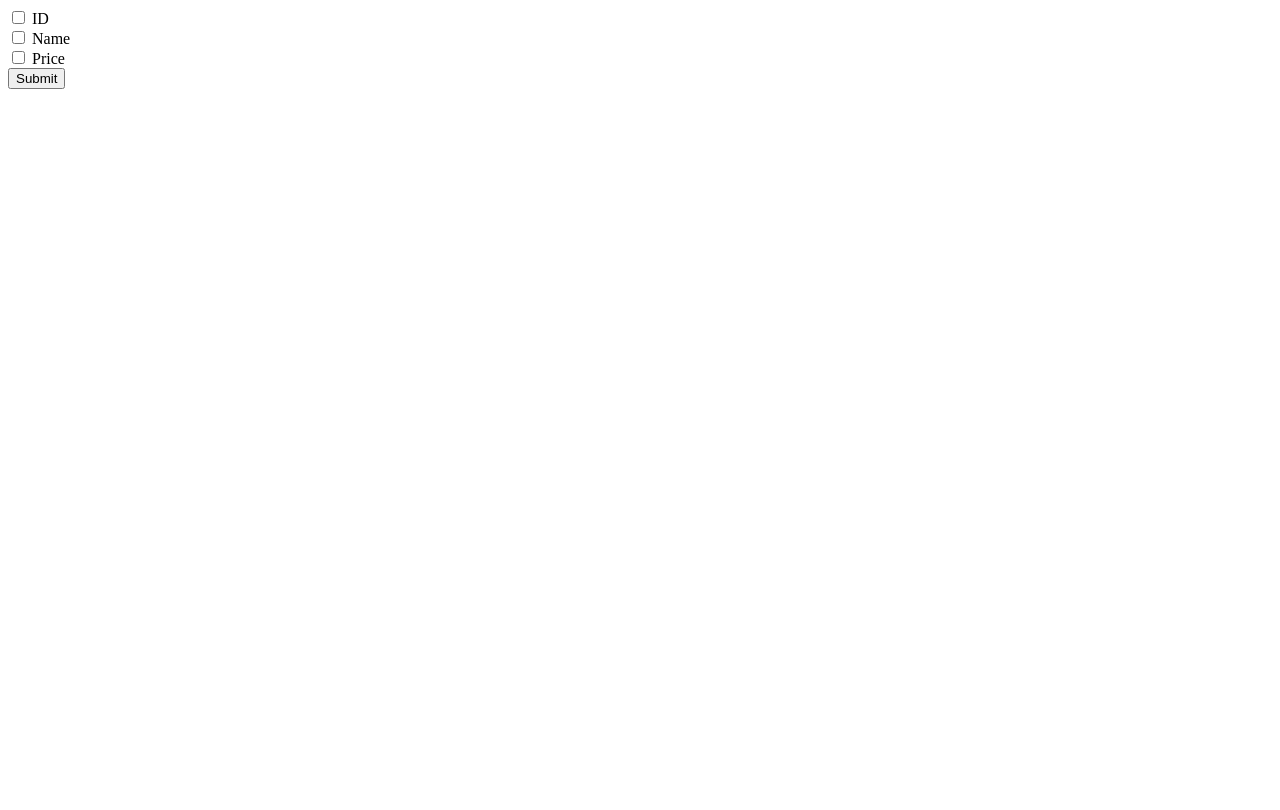
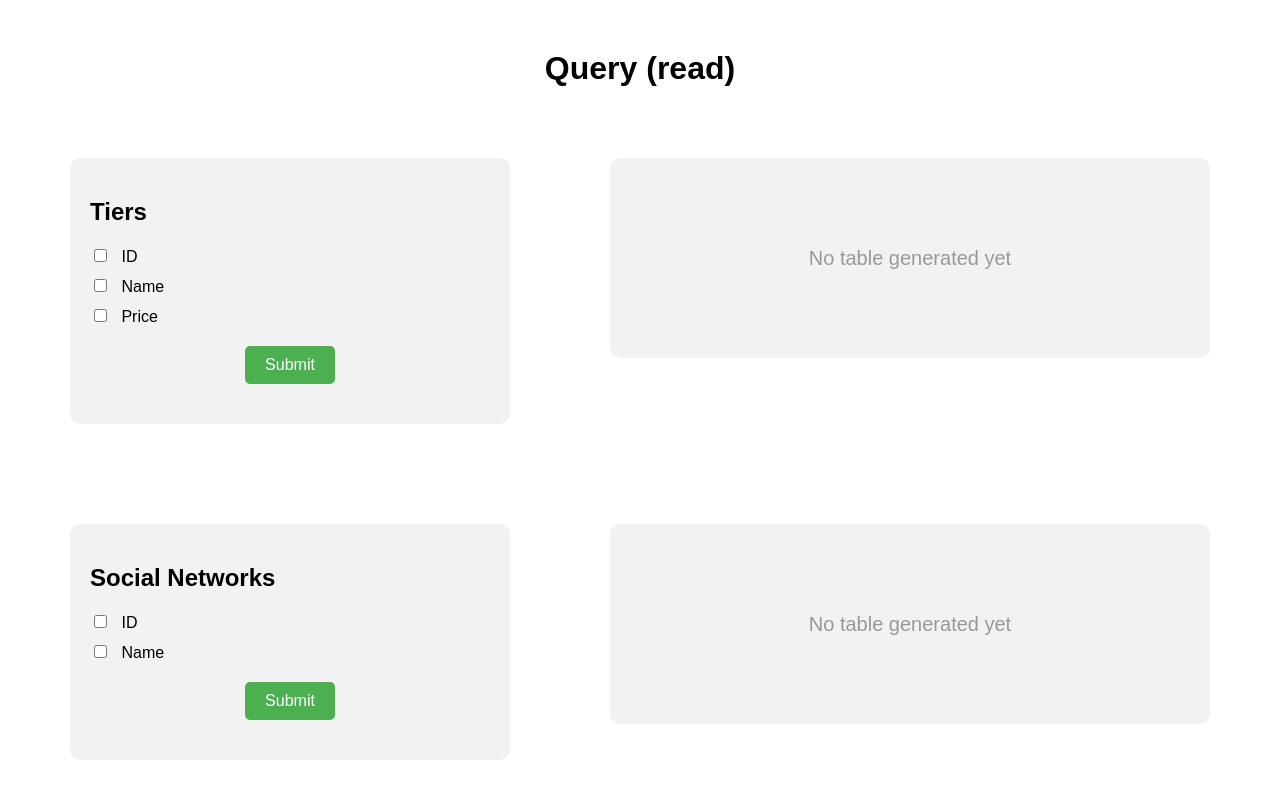
Before and after one commit to camargomau/marketing, a website: page pages/index.html in a window 1280 px wide. Drawn offline with Linux system fonts and the light colour scheme.

Commit message:
Add socialNetworks table and styling

```diff
--- a/localSettings.json
+++ b/localSettings.json
@@ -1,6 +1,6 @@
 {
 	"db": {
-		"host": "localhost",
+		"host": "192.168.0.101",
 		"port": 3306,
 		"user": "psycake",
 		"password": "root",
--- a/pages/index.html
+++ b/pages/index.html
@@ -5,21 +5,37 @@
     <meta http-equiv="X-UA-Compatible" content="IE=edge" />
     <meta name="viewport" content="width=device-width, initial-scale=1.0" />
     <title>Document</title>
+    <link rel="stylesheet" href="styles.css" />
     <script type="text/javascript" src="scripts/checkboxTable.js"></script>
     <script type="text/javascript" src="scripts/jsonToTable.js"></script>
   </head>
   <body>
-    <form id="tierForm" data-table="tier">
-      <input type="checkbox" name="id" value="id" />
-      <label for="id"> ID</label><br />
+    <h1>Query (read)</h1>
 
-      <input type="checkbox" name="name" value="name" />
-      <label for="name"> Name</label><br />
+    <div class="container">
+      <form id="tierForm" data-table="tier">
+        <h2>Tiers</h2>
+        <label><input type="checkbox" name="id" value="id" /> ID</label>
+        <label><input type="checkbox" name="name" value="name" /> Name</label>
+        <label><input type="checkbox" name="price" value="price" /> Price</label>
+        <button type="submit">Submit</button>
+      </form>
 
-      <input type="checkbox" name="price" value="price" />
-      <label for="price"> Price</label><br />
+      <div id="tierTable" class="table-container">
+        <div class="placeholder">No table generated yet</div>
+      </div>
+    </div>
 
-      <button type="submit">Submit</button>
-    </form>
-  </body>
-</html>
+    <div class="container">
+      <form id="socialNetworkForm" data-table="socialNetwork">
+        <h2>Social Networks</h2>
+        <label><input type="checkbox" name="id" value="id" /> ID</label>
+        <label><input type="checkbox" name="name" value="name" /> Name</label>
+        <button type="submit">Submit</button>
+      </form>
+
+      <div id="socialNetworkTable" class="table-container">
+        <div class="placeholder">No table generated yet</div>
+      </div>
+    </div>
+</body>
--- a/pages/scripts/checkboxTable.js
+++ b/pages/scripts/checkboxTable.js
@@ -1,22 +1,34 @@
+// Wait for the DOM to be fully loaded
 document.addEventListener("DOMContentLoaded", function () {
-	const form = document.getElementById("tierForm")
+	// Store all forms with the data-table attribute
+	const forms = document.querySelectorAll("form[data-table]")
 
+	// Loop through all forms
+	forms.forEach((form) => {
 		form.addEventListener("submit", function (event) {
-		event.preventDefault() // Prevent the default form submission behavior
+			// Prevent the form from submitting and reloading the page
+			event.preventDefault()
 
+			// data-table stores the table name that will be used to query
+			const table = form.dataset.table
+			// Find the corresponding div for the table
+			const tableDiv = document.querySelector(`#${table}Table`)
+
+			// Store all checked checkboxes
 			const checkboxes = form.querySelectorAll('input[type="checkbox"]:checked')
+			// Convert into an array of column names
 			const columns = Array.from(checkboxes, (checkbox) => checkbox.value)
 
 			const query = `
         query {
-			readTier {
+          read${table.charAt(0).toUpperCase() + table.slice(1)} {
             ${columns.join("\n")}
           }
         }
       `
 
+			// Send a POST request to the GraphQL server with the query string in the body
 			fetch("http://localhost:4000/graphql", {
-			// Send a POST request to the desired URL
 				method: "POST",
 				headers: {
 					"Content-Type": "application/json"
@@ -25,13 +37,16 @@ document.addEventListener("DOMContentLoaded", function () {
 					query: query
 				})
 			})
+				// Parse the response as JSON
 				.then((response) => response.json())
+				// Put the JSON table into the div
 				.then((data) => {
-				console.log(data) // Handle the response returned by the server, and do something with it
-				document.write(jsonToTable(data))
+					console.log(data)
+					tableDiv.innerHTML = jsonToTable(data)
 				})
 				.catch((error) => {
 					console.error(error)
 				})
 		})
 	})
+})
--- /dev/null
+++ b/pages/styles.css
@@ -0,0 +1,81 @@
+body {
+  font-family: Arial, sans-serif;
+  margin: 0;
+  padding: 0;
+}
+
+h1 {
+  text-align: center;
+  margin-top: 50px;
+}
+
+.container {
+  display: flex;
+  flex-wrap: wrap;
+  justify-content: center;
+}
+
+form {
+  margin: 50px;
+  width: 100%;
+  max-width: 400px;
+  background-color: #f2f2f2;
+  border-radius: 10px;
+  padding: 20px;
+}
+
+form label {
+  display: block;
+  margin-bottom: 10px;
+}
+
+form input[type="checkbox"] {
+  margin-right: 10px;
+}
+
+form button[type="submit"] {
+  display: block;
+  margin: 20px auto;
+  padding: 10px 20px;
+  background-color: #4caf50;
+  color: white;
+  border: none;
+  border-radius: 5px;
+  cursor: pointer;
+  font-size: 16px;
+}
+
+.table-container {
+  margin: 50px;
+  width: 100%;
+  max-width: 600px;
+}
+
+.placeholder {
+  display: flex;
+  justify-content: center;
+  align-items: center;
+  height: 200px;
+  font-size: 20px;
+  color: #999;
+  background-color: #f2f2f2;
+  border-radius: 10px;
+  text-align: center;
+}
+
+table {
+  border-collapse: collapse;
+  width: 100%;
+}
+
+table td,
+table th {
+  border: 1px solid #ddd;
+  padding: 8px;
+  text-align: left;
+}
+
+table th {
+  background-color: #4caf50;
+  color: white;
+}
```
Also changed, not shown: pages/scripts/jsonToTable.js (+13 -13 lines). Lines whose indentation alone changed are shown as unchanged.
